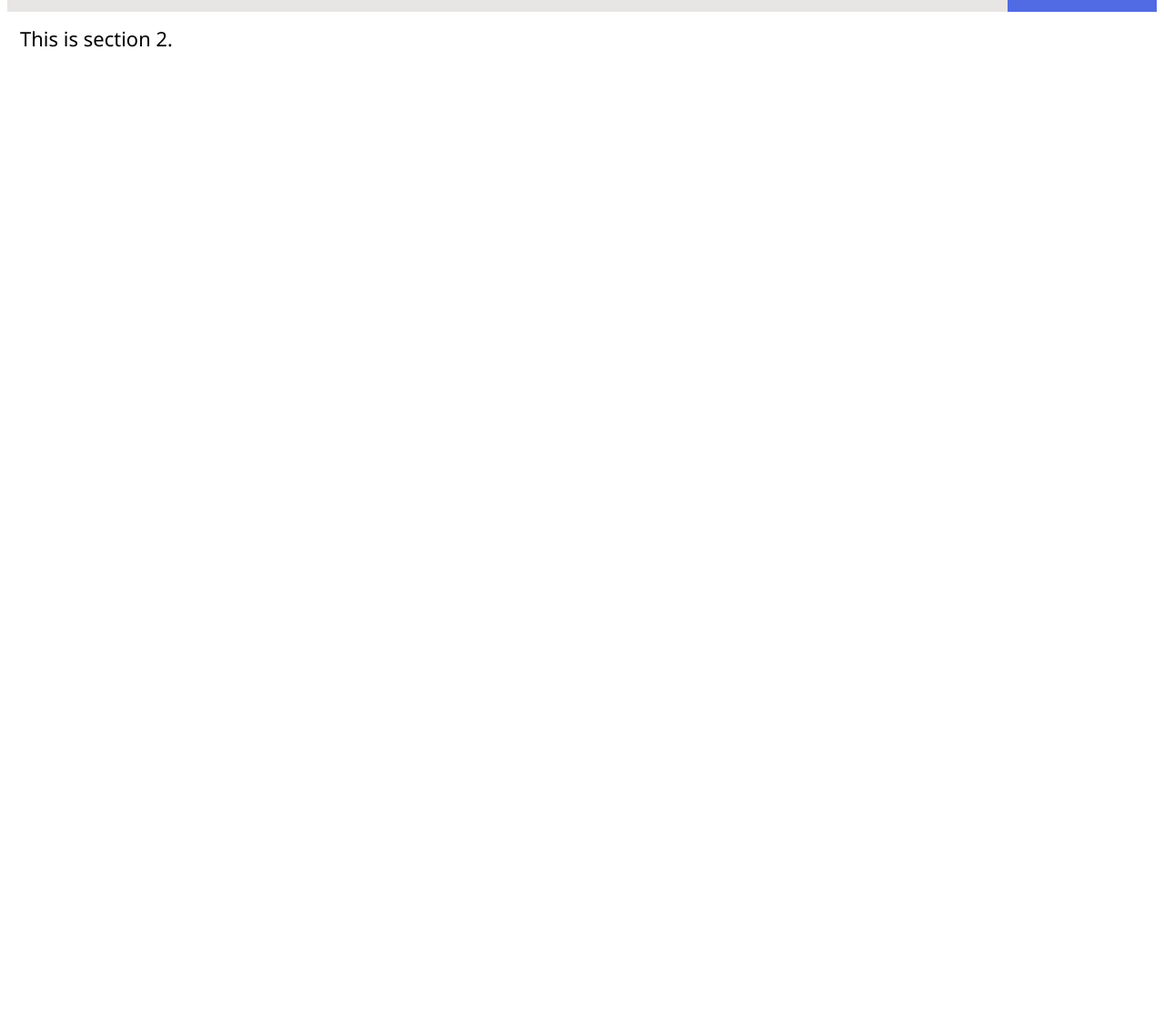
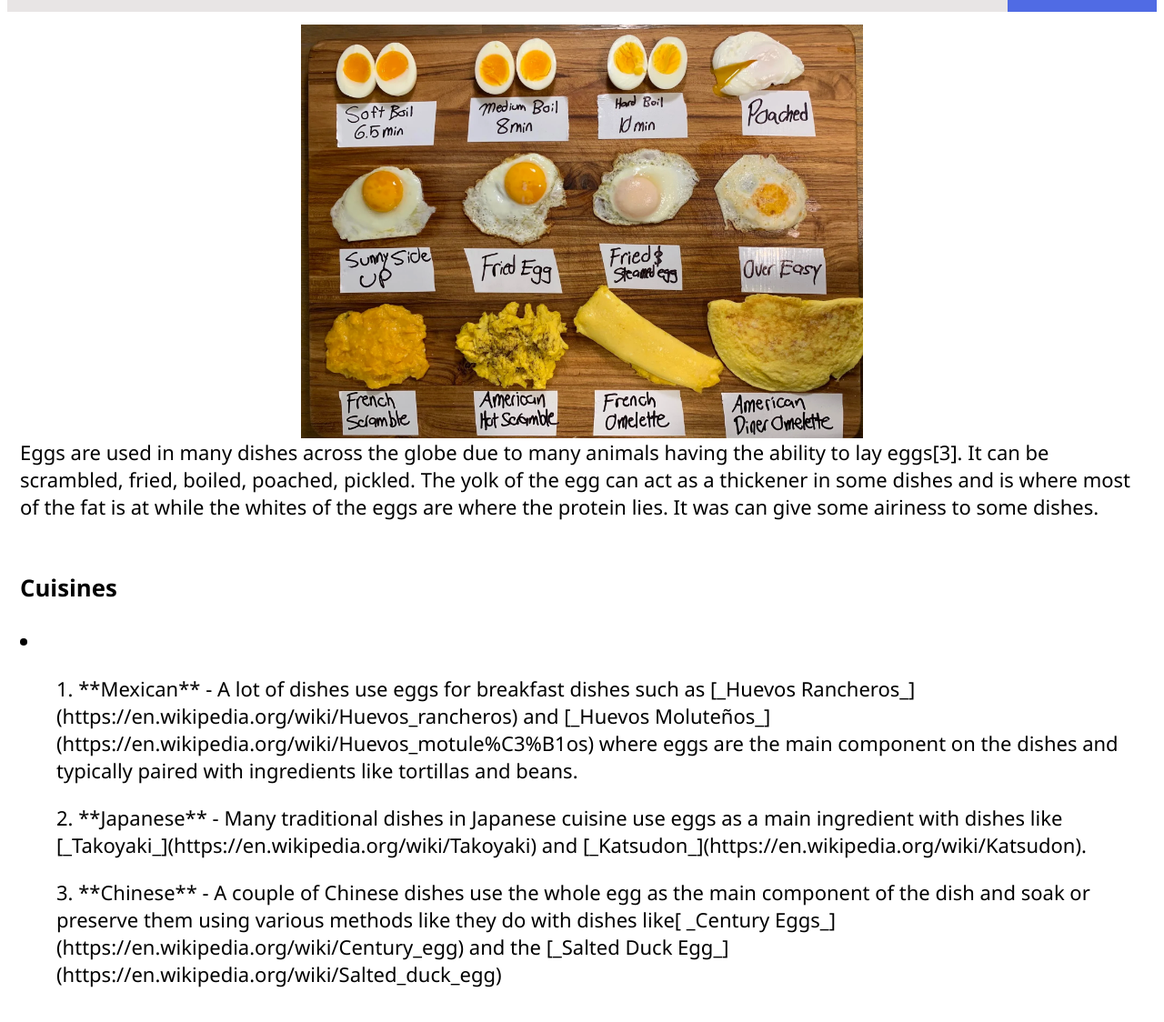
Before and after one commit to Ricoxta/lab02CreatingWebPage, a plain HTML site: page section2.html in a window 1280 px wide. Shown: the part 54-1178 px from the top of the page at 91% size. Before the commit the page ends 800 px from the top, so only its background shows below. Drawn offline with Linux system fonts and the light colour scheme.

Commit message:
added content to cooking(unfinished list item formatting)

```diff
--- a/section2.html
+++ b/section2.html
@@ -2,7 +2,7 @@
 <html>
 
 <head>
-    <title>Page Title</title>
+    <title>Egg - Cooking</title>
 
     <!-- Including the main.css file for styling -->
     <link rel="stylesheet" href="css/main.css">
@@ -35,7 +35,29 @@
     <!-- Page content -->
     <div class="content">
         <!-- Section 2 content -->
-        This is section 2.
+        <div>
+            <img src="img/koiaqyvmvfj51.webp" style="width: 50%; height: auto;" class="absImg">
+        </div>
+        Eggs are used in many dishes across the globe due to many animals having the ability to lay eggs[3].
+        It can be scrambled, fried, boiled, poached, pickled. The yolk of the egg can act as a thickener in
+        some dishes and is where most of the fat is at while the whites of the eggs are where the protein lies.
+        It was can give some airiness to some dishes.
+        <br>
+        <br>
+        <h3> Cuisines </h3>
+        <div>
+            <li>
+                <ul>1. **Mexican** - A lot of dishes use eggs for breakfast dishes such as [_Huevos Rancheros_](https://en.wikipedia.org/wiki/Huevos_rancheros) and [_Huevos Moluteños_](https://en.wikipedia.org/wiki/Huevos_motule%C3%B1os) where eggs are the main component on the dishes and typically paired with ingredients like tortillas and beans. </ul>
+
+                <ul>2. **Japanese** - Many traditional dishes in Japanese cuisine use eggs as a main ingredient with dishes like [_Takoyaki_](https://en.wikipedia.org/wiki/Takoyaki) and [_Katsudon_](https://en.wikipedia.org/wiki/Katsudon).</ul>
+
+                <ul>3. **Chinese** - A couple of Chinese dishes use the whole egg as the main component of the dish and soak or preserve them using various methods like they do with dishes like[ _Century Eggs_](https://en.wikipedia.org/wiki/Century_egg) and the [_Salted Duck Egg_](https://en.wikipedia.org/wiki/Salted_duck_egg)</ul>
+
+            </li>
+
+
+        </div>
+
     </div>
 
     <!-- Including the main.js file for JavaScript functionality -->
```
Also changed, not shown: section1.html (+7 -2 lines).
